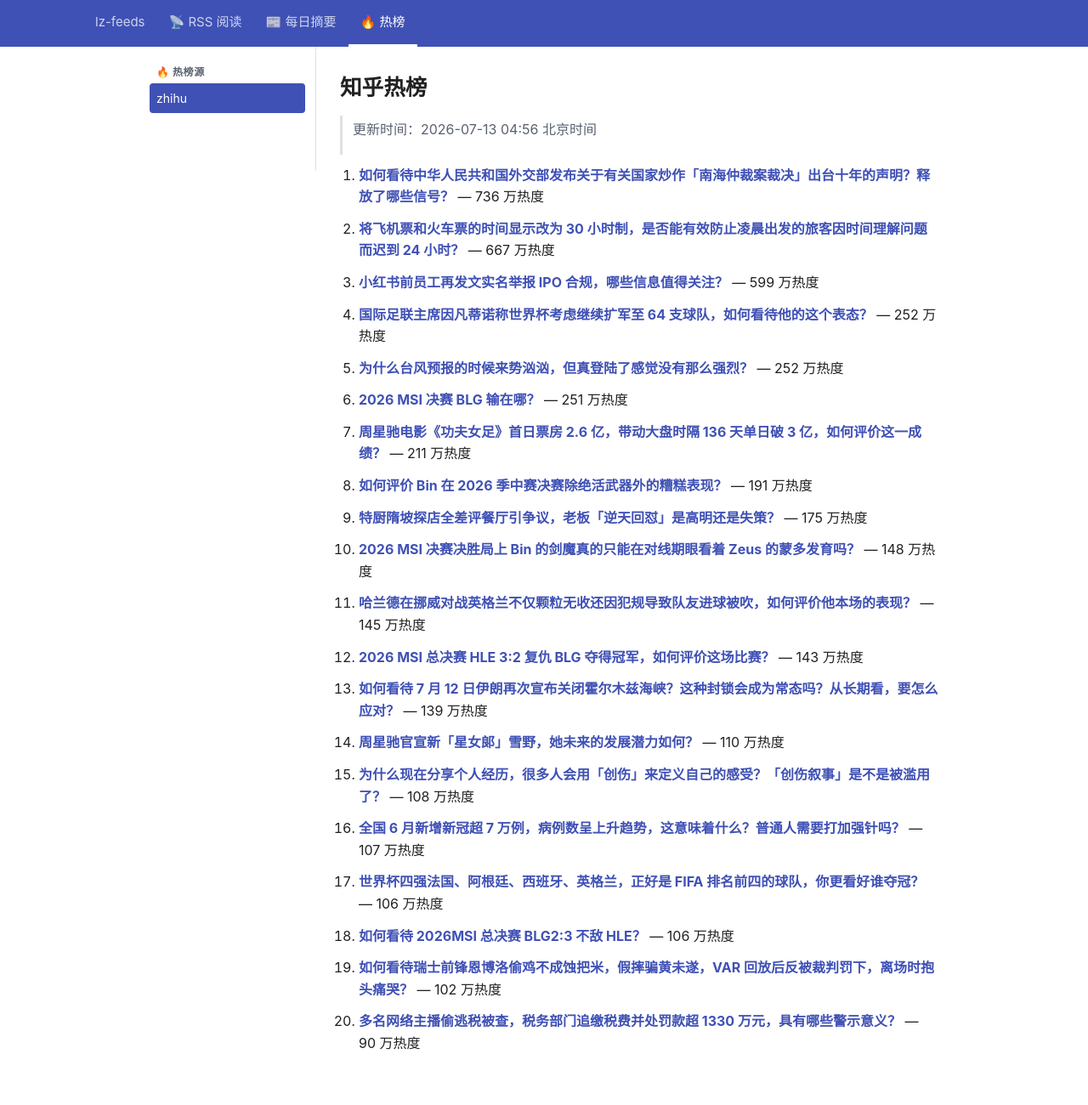
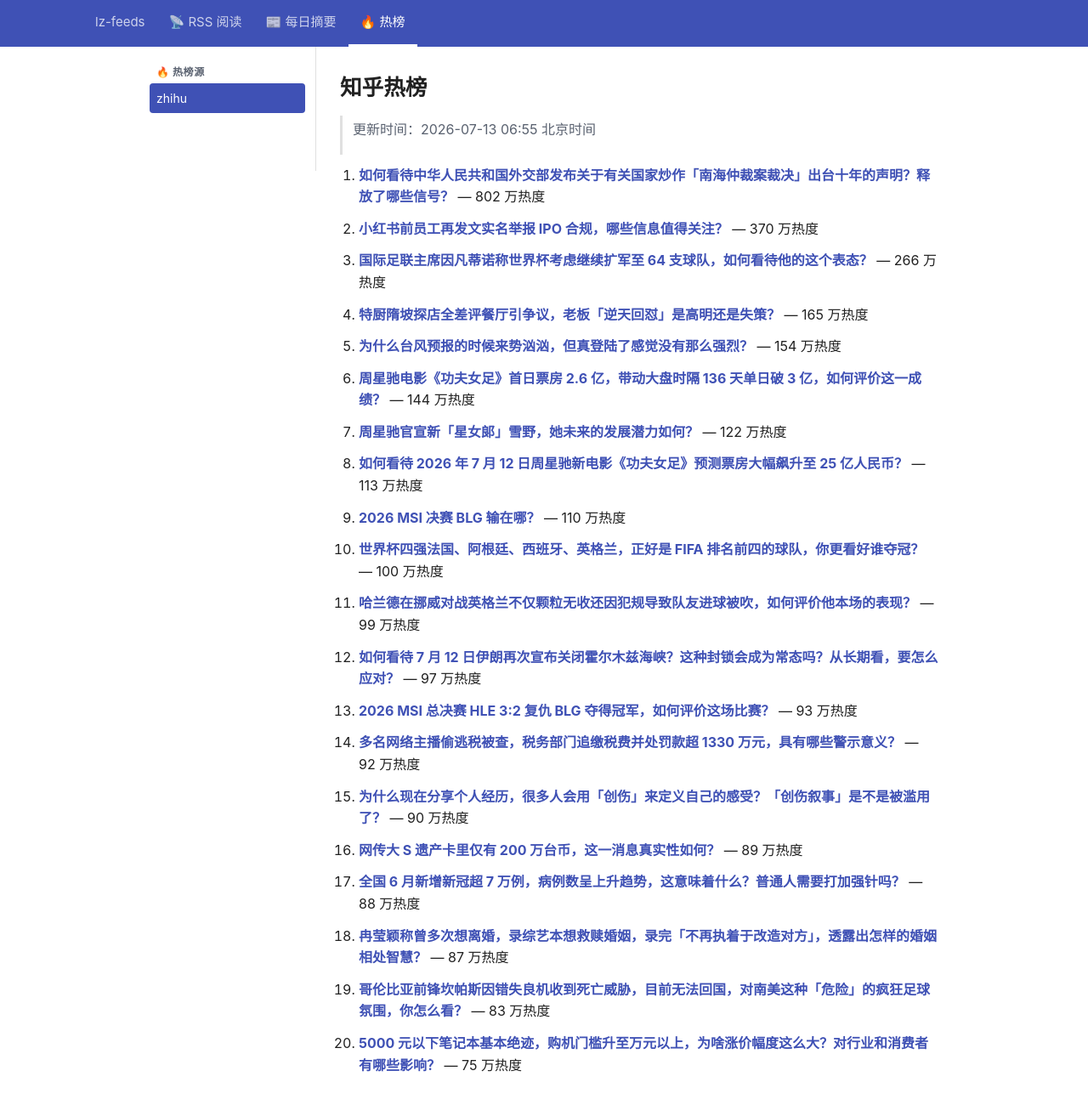
Before and after one commit to lizhang0101/lz-feeds, a Jekyll site: the page built from _hotlist/zhihu.md, in a window 1280 px wide and 1330 px high. Shown: the top 1300 px of the window at 85% size. Built offline with Jekyll 4.4.1, drawn with Linux system fonts in a browser that asks for light colours.

Commit message:
hotlist: 2026-07-12T22:55Z

```diff
--- a/_hotlist/zhihu.md
+++ b/_hotlist/zhihu.md
@@ -1,48 +1,48 @@
 ---
-updated: 2026-07-13 04:56 北京时间
+updated: 2026-07-13 06:55 北京时间
 count: 20
 ---
 
 # 知乎热榜
 
-> 更新时间：2026-07-13 04:56 北京时间
+> 更新时间：2026-07-13 06:55 北京时间
 
-1. **[如何看待中华人民共和国外交部发布关于有关国家炒作「南海仲裁案裁决」出台十年的声明？释放了哪些信号？](https://www.zhihu.com/question/2059717066660303002)** — 736 万热度
+1. **[如何看待中华人民共和国外交部发布关于有关国家炒作「南海仲裁案裁决」出台十年的声明？释放了哪些信号？](https://www.zhihu.com/question/2059717066660303002)** — 802 万热度
 
-2. **[将飞机票和火车票的时间显示改为 30 小时制，是否能有效防止凌晨出发的旅客因时间理解问题而迟到 24 小时？](https://www.zhihu.com/question/2015414302245422985)** — 667 万热度
+2. **[小红书前员工再发文实名举报 IPO 合规，哪些信息值得关注？](https://www.zhihu.com/question/2058623048639689021)** — 370 万热度
 
-3. **[小红书前员工再发文实名举报 IPO 合规，哪些信息值得关注？](https://www.zhihu.com/question/2058623048639689021)** — 599 万热度
+3. **[国际足联主席因凡蒂诺称世界杯考虑继续扩军至 64 支球队，如何看待他的这个表态？](https://www.zhihu.com/question/2059571588832531872)** — 266 万热度
 
-4. **[国际足联主席因凡蒂诺称世界杯考虑继续扩军至 64 支球队，如何看待他的这个表态？](https://www.zhihu.com/question/2059571588832531872)** — 252 万热度
+4. **[特厨隋坡探店全差评餐厅引争议，老板「逆天回怼」是高明还是失策？](https://www.zhihu.com/question/2059021609504186485)** — 165 万热度
 
-5. **[为什么台风预报的时候来势汹汹，但真登陆了感觉没有那么强烈？](https://www.zhihu.com/question/1943291837109478434)** — 252 万热度
+5. **[为什么台风预报的时候来势汹汹，但真登陆了感觉没有那么强烈？](https://www.zhihu.com/question/1943291837109478434)** — 154 万热度
 
-6. **[2026 MSI 决赛 BLG 输在哪？](https://www.zhihu.com/question/2059726264324157732)** — 251 万热度
+6. **[周星驰电影《功夫女足》首日票房 2.6 亿，带动大盘时隔 136 天单日破 3 亿，如何评价这一成绩？](https://www.zhihu.com/question/2059428102430613532)** — 144 万热度
 
-7. **[周星驰电影《功夫女足》首日票房 2.6 亿，带动大盘时隔 136 天单日破 3 亿，如何评价这一成绩？](https://www.zhihu.com/question/2059428102430613532)** — 211 万热度
+7. **[周星驰官宣新「星女郎」雪野，她未来的发展潜力如何？](https://www.zhihu.com/question/2059265190982693711)** — 122 万热度
 
-8. **[如何评价 Bin 在 2026 季中赛决赛除绝活武器外的糟糕表现？](https://www.zhihu.com/question/2059724574866895892)** — 191 万热度
+8. **[如何看待 2026 年 7 月 12 日周星驰新电影《功夫女足》预测票房大幅飙升至 25 亿人民币？](https://www.zhihu.com/question/2059770577624290592)** — 113 万热度
 
-9. **[特厨隋坡探店全差评餐厅引争议，老板「逆天回怼」是高明还是失策？](https://www.zhihu.com/question/2059021609504186485)** — 175 万热度
+9. **[2026 MSI 决赛 BLG 输在哪？](https://www.zhihu.com/question/2059726264324157732)** — 110 万热度
 
-10. **[2026 MSI 决赛决胜局上 Bin 的剑魔真的只能在对线期眼看着 Zeus 的蒙多发育吗？](https://www.zhihu.com/question/2059725879068942431)** — 148 万热度
+10. **[世界杯四强法国、阿根廷、西班牙、英格兰，正好是 FIFA 排名前四的球队，你更看好谁夺冠？](https://www.zhihu.com/question/2059606032012113468)** — 100 万热度
 
-11. **[哈兰德在挪威对战英格兰不仅颗粒无收还因犯规导致队友进球被吹，如何评价他本场的表现？](https://www.zhihu.com/question/2059551988392485935)** — 145 万热度
+11. **[哈兰德在挪威对战英格兰不仅颗粒无收还因犯规导致队友进球被吹，如何评价他本场的表现？](https://www.zhihu.com/question/2059551988392485935)** — 99 万热度
 
-12. **[2026 MSI 总决赛 HLE 3:2 复仇 BLG 夺得冠军，如何评价这场比赛？](https://www.zhihu.com/question/2059612028357063761)** — 143 万热度
+12. **[如何看待 7 月 12 日伊朗再次宣布关闭霍尔木兹海峡？这种封锁会成为常态吗？从长期看，要怎么应对？](https://www.zhihu.com/question/2059566718733776028)** — 97 万热度
 
-13. **[如何看待 7 月 12 日伊朗再次宣布关闭霍尔木兹海峡？这种封锁会成为常态吗？从长期看，要怎么应对？](https://www.zhihu.com/question/2059566718733776028)** — 139 万热度
+13. **[2026 MSI 总决赛 HLE 3:2 复仇 BLG 夺得冠军，如何评价这场比赛？](https://www.zhihu.com/question/2059612028357063761)** — 93 万热度
 
-14. **[周星驰官宣新「星女郎」雪野，她未来的发展潜力如何？](https://www.zhihu.com/question/2059265190982693711)** — 110 万热度
+14. **[多名网络主播偷逃税被查，税务部门追缴税费并处罚款超 1330 万元，具有哪些警示意义？](https://www.zhihu.com/question/2058858186505810525)** — 92 万热度
 
-15. **[为什么现在分享个人经历，很多人会用「创伤」来定义自己的感受？「创伤叙事」是不是被滥用了？](https://www.zhihu.com/question/2057492254889964985)** — 108 万热度
+15. **[为什么现在分享个人经历，很多人会用「创伤」来定义自己的感受？「创伤叙事」是不是被滥用了？](https://www.zhihu.com/question/2057492254889964985)** — 90 万热度
 
-16. **[全国 6 月新增新冠超 7 万例，病例数呈上升趋势，这意味着什么？普通人需要打加强针吗？](https://www.zhihu.com/question/2059065054323123594)** — 107 万热度
+16. **[网传大 S 遗产卡里仅有 200 万台币，这一消息真实性如何？](https://www.zhihu.com/question/2058340032570725122)** — 89 万热度
 
-17. **[世界杯四强法国、阿根廷、西班牙、英格兰，正好是 FIFA 排名前四的球队，你更看好谁夺冠？](https://www.zhihu.com/question/2059606032012113468)** — 106 万热度
+17. **[全国 6 月新增新冠超 7 万例，病例数呈上升趋势，这意味着什么？普通人需要打加强针吗？](https://www.zhihu.com/question/2059065054323123594)** — 88 万热度
 
-18. **[如何看待 2026MSI 总决赛 BLG2:3 不敌 HLE？](https://www.zhihu.com/question/2059723166767900155)** — 106 万热度
+18. **[冉莹颖称曾多次想离婚，录综艺本想救赎婚姻，录完「不再执着于改造对方」，透露出怎样的婚姻相处智慧？](https://www.zhihu.com/question/2057515225566242609)** — 87 万热度
 
-19. **[如何看待瑞士前锋恩博洛偷鸡不成蚀把米，假摔骗黄未遂，VAR 回放后反被裁判罚下，离场时抱头痛哭？](https://www.zhihu.com/question/2059586957143795316)** — 102 万热度
+19. **[哥伦比亚前锋坎帕斯因错失良机收到死亡威胁，目前无法回国，对南美这种「危险」的疯狂足球氛围，你怎么看？](https://www.zhihu.com/question/2058935346805437890)** — 83 万热度
 
-20. **[多名网络主播偷逃税被查，税务部门追缴税费并处罚款超 1330 万元，具有哪些警示意义？](https://www.zhihu.com/question/2058858186505810525)** — 90 万热度
+20. **[5000 元以下笔记本基本绝迹，购机门槛升至万元以上，为啥涨价幅度这么大？对行业和消费者有哪些影响？](https://www.zhihu.com/question/2058111600045678958)** — 75 万热度
```
